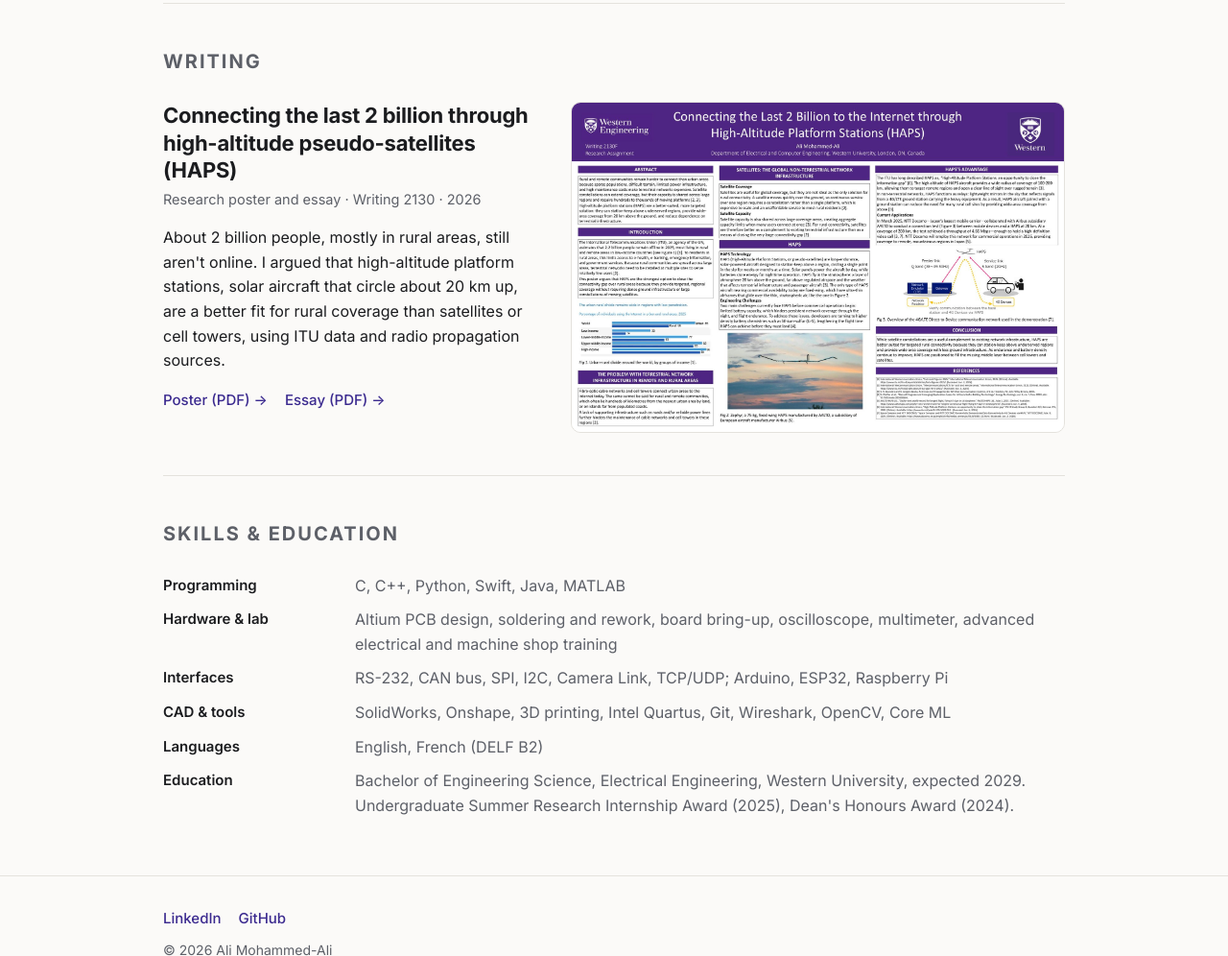
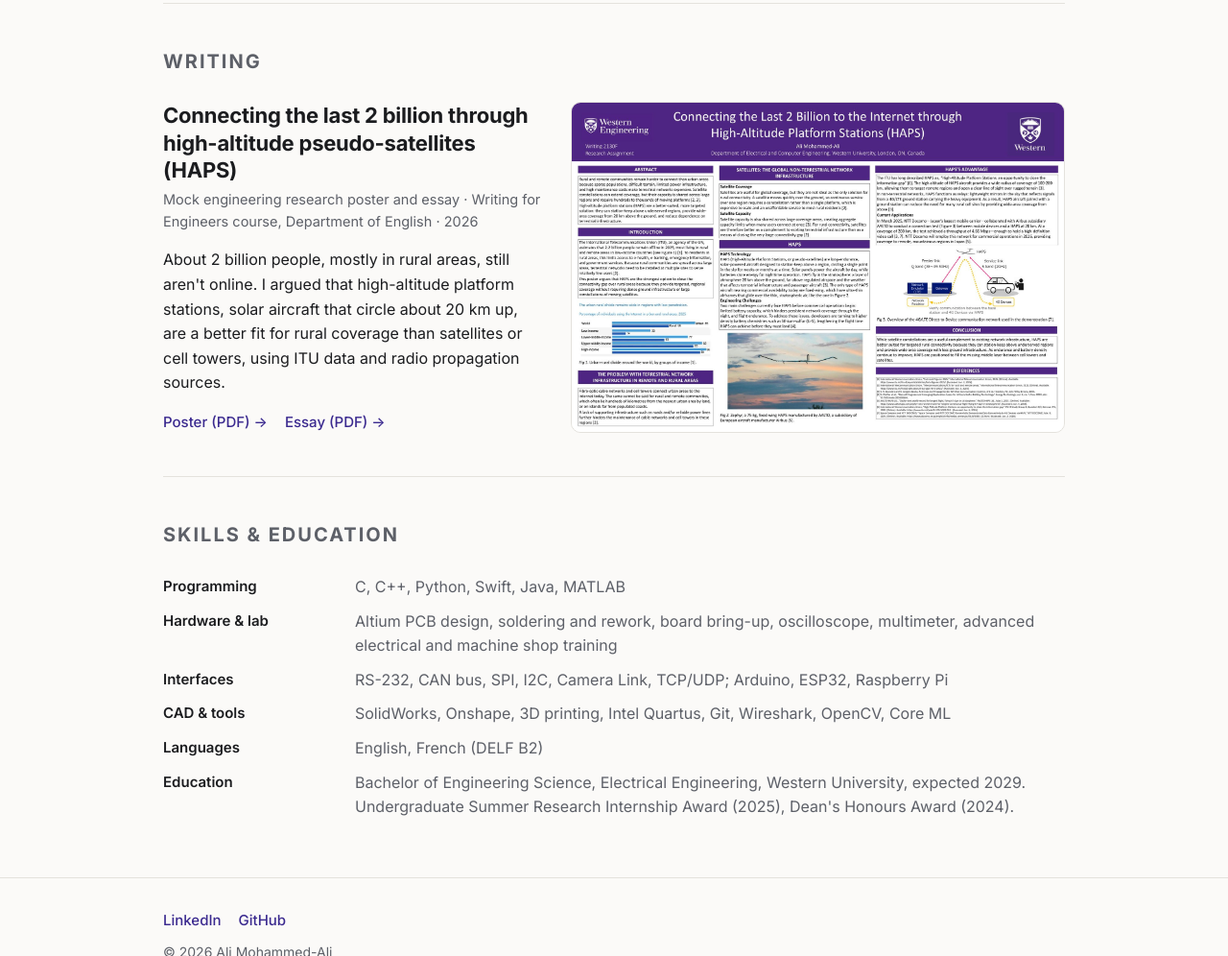
Before and after one commit to mmbaguette/mmbaguette.github.io, a plain HTML site: page index.html in a window 1280 px wide. Shown: the part 6528-7524 px from the top of the page at 96% size. Drawn offline with Linux system fonts and the light colour scheme.

Commit message:
Clarify HAPS poster/essay as a Writing for Engineers course assignment
Co-Authored-By: Claude Opus 5.5 <noreply@anthropic.com>
Claude-Session: https://claude.ai/code/session_011mWdYQA7M9uJjwNCN1Yixb

```diff
--- a/index.html
+++ b/index.html
@@ -366,7 +366,7 @@
   <div class="split" style="grid-template-columns: 1fr 1.3fr;">
     <div>
       <h3>Connecting the last 2 billion through high-altitude pseudo-satellites (HAPS)</h3>
-      <p class="meta">Research poster and essay · Writing 2130 · 2026</p>
+      <p class="meta">Mock engineering research poster and essay · Writing for Engineers course, Department of English · 2026</p>
       <p>About 2 billion people, mostly in rural areas, still aren't online. I argued that high-altitude platform stations, solar aircraft that circle about 20&nbsp;km up, are a better fit for rural coverage than satellites or cell towers, using ITU data and radio propagation sources.</p>
       <div class="links">
         <a href="assets/haps-poster.pdf">Poster (PDF) →</a>
```
